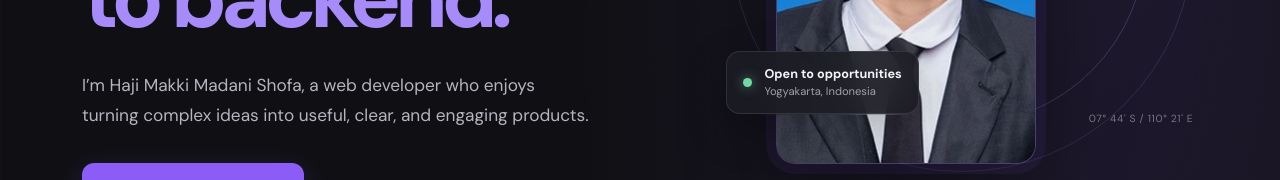
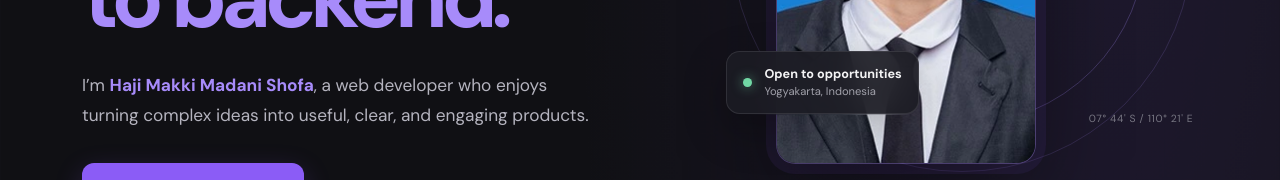
Before and after one commit to Lewis-lev/portfolio, an Astro site: page / in a window 1280 px wide. Shown: the part 596-776 px from the top of the page. Built offline with nearby package versions, Linux system fonts and the light colour scheme; Astro itself is replaced by a stand-in of ours.

Commit message:
Change name color

```diff
--- a/src/pages/index.astro
+++ b/src/pages/index.astro
@@ -35,7 +35,7 @@ const description =
         <p class="eyebrow"><span class="eyebrow-mark"></span> WEB DEVELOPER <span>/</span> YOGYAKARTA, INDONESIA</p>
         <h1 id="about-title">Thoughtful digital experiences.<br /><span>From interface to backend.</span></h1>
         <p class="hero__intro">
-          I’m Haji Makki Madani Shofa, a web developer who enjoys turning complex ideas into useful, clear, and
+          I’m <strong style="color: var(--accent-light);">Haji Makki Madani Shofa</strong>, a web developer who enjoys turning complex ideas into useful, clear, and
           engaging products.
         </p>
         <div class="hero__actions">
```
